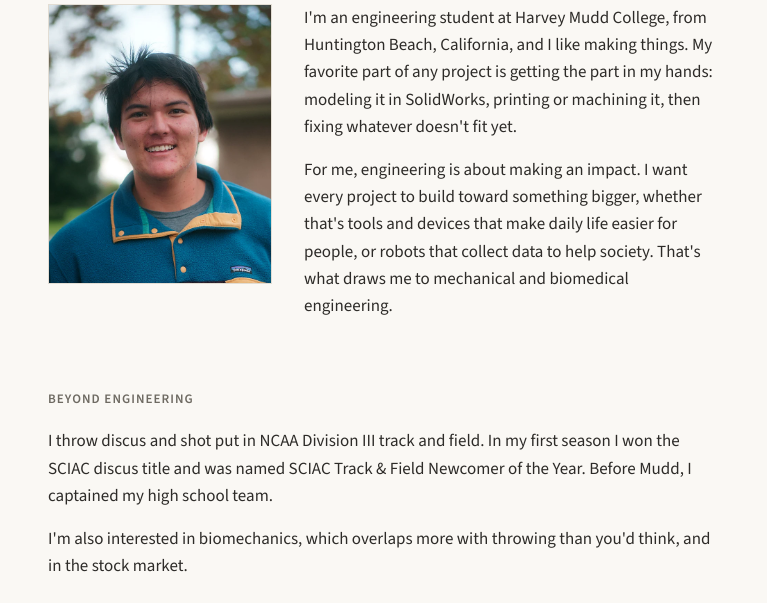
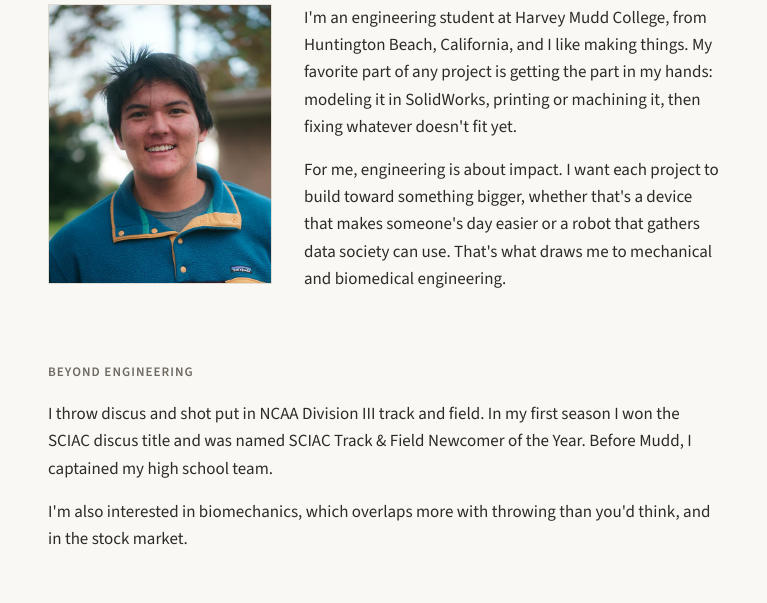
Before and after one commit to jxpaav-dev/jackpaavola-site, a plain HTML site: page about.html in a window 1280 px wide. Shown: the part 197-800 px from the top of the page, without its empty margins (256-1023 px from the left). Drawn offline with nearby package versions, Linux system fonts and the light colour scheme.

Commit message:
About: tighten why-engineering paragraph
Co-Authored-By: Claude Opus 5.5 <noreply@anthropic.com>

```diff
--- a/about.html
+++ b/about.html
@@ -28,7 +28,7 @@
 
       <div class="prose">
         <p>I'm an engineering student at Harvey Mudd College, from Huntington Beach, California, and I like making things. My favorite part of any project is getting the part in my hands: modeling it in SolidWorks, printing or machining it, then fixing whatever doesn't fit yet.</p>
-        <p>For me, engineering is about making an impact. I want every project to build toward something bigger, whether that's tools and devices that make daily life easier for people, or robots that collect data to help society. That's what draws me to mechanical and biomedical engineering.</p>
+        <p>For me, engineering is about impact. I want each project to build toward something bigger, whether that's a device that makes someone's day easier or a robot that gathers data society can use. That's what draws me to mechanical and biomedical engineering.</p>
       </div>
     </div>
 
```
